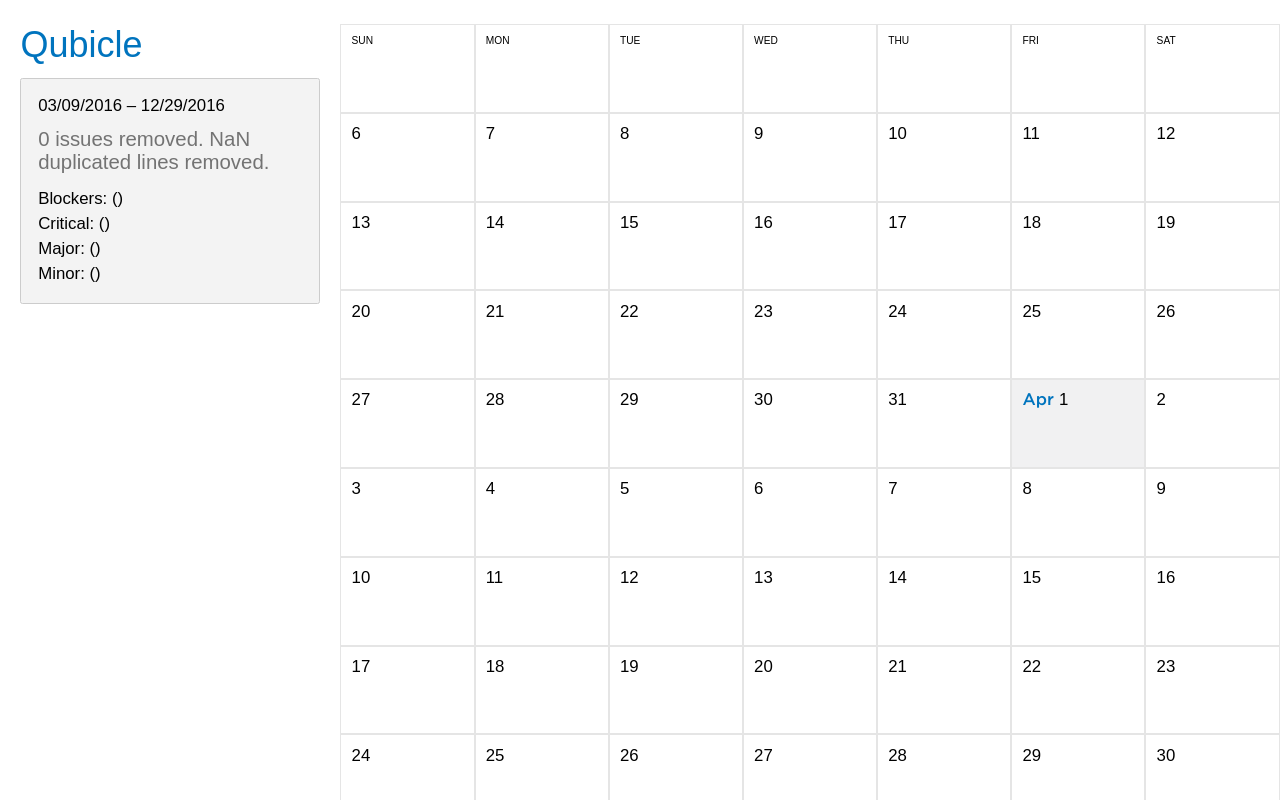
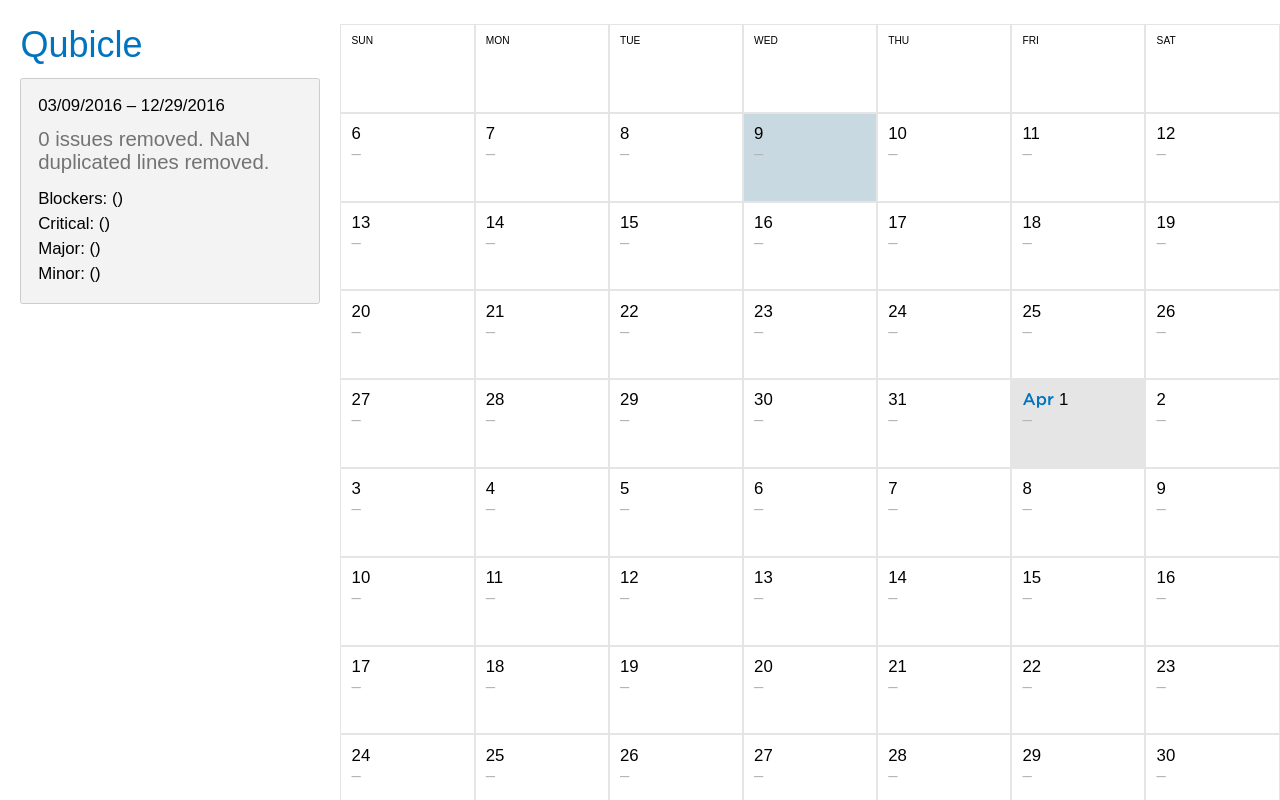
Before and after one commit to juanparadox/qubicle, a React app: page / in a window 1280 px wide. Shown: the top 800 px of the page. Built offline with nearby package versions, Linux system fonts and the light colour scheme.

Commit message:
Minor changes to logic and styles. Added event handlers on dates.

```diff
--- a/src/components/CalDay.js
+++ b/src/components/CalDay.js
@@ -1,8 +1,10 @@
 import React from 'react';
 
-const CalDay = ({ children, onClick, style }) => (
+const CalDay = ({ children, onClick, style, className }) => (
     <div
-        className="padding-1 borderWidth-1 borderColor-white-10 width-seventh height-13"
+        className={
+            "padding-1 borderWidth-1 borderColor-white-10 width-seventh height-13 " + className
+        }
         onClick={ onClick }
         style={ style }
     >
--- a/src/components/Email.js
+++ b/src/components/Email.js
@@ -109,14 +109,18 @@ class Email extends React.Component {
         this.sendReq();
     }
 
-    setFrom = (e) => {
-    	this.setState({from: e.target.value});
-        this.sendReq();
-    }
+    // setFrom = (e) => {
+    // 	this.setState({from: e.target.value});
+    //     this.sendReq();
+    // }
+    //
+    // setTo = (e) => {
+    // 	this.setState({to: e.target.value});
+    //     this.sendReq();
+    // }
 
-    setTo = (e) => {
-    	this.setState({to: e.target.value});
-        this.sendReq();
+    handleDateClick = (event) => {
+        console.log('handleDateClick', event);
     }
 
 	render() {
@@ -160,7 +164,7 @@ class Email extends React.Component {
 	    	    <ScrollyCal
                     className='width-three-fourths paddingLeft-5 paddingVertical-6'
                     data={ this.state.data }
-                    onDateClick=''
+                    onDateClick={ this.handleDateClick }
                     startDate={ this.format(this.today, 'MM/DD/YYYY') }
                     endDate={ this.format('2016-03-09', 'MM/DD/YYYY') }
                 />
--- a/src/components/ScrollyCal.js
+++ b/src/components/ScrollyCal.js
@@ -12,7 +12,7 @@ import {
 import CalDay from './CalDay';
 
 const ScrollyCal = ({ data, onDateClick, startDate, endDate, className }) => {
-    console.log('ScrollyCal', data);
+    // console.log('ScrollyCal', data);
     let weeks = differenceInCalendarWeeks(startDate, endDate) + 1,
         startOfFirstWeek = startOfWeek(endDate);
 
@@ -35,31 +35,40 @@ const ScrollyCal = ({ data, onDateClick, startDate, endDate, className }) => {
         let elements = [],
             i = 0;
         for (i; i < count; i++) {
-            let day = addDays(fromDate, i);
+            let day = addDays(fromDate, i),
+                formattedDay = format(day, 'MM-DD-YYYY'),
+                dayIsStartOfMonth = isEqual(day, startOfMonth(day)),
+                dayIsSelected = isEqual(day, startDate) || isEqual(day, endDate),
+                classes = '';
+
+            if(dayIsSelected){
+                classes += 'bgColor-ui-light borderColor-ui-dark';
+            }
+            else if (dayIsStartOfMonth) {
+                classes += 'bgColor-white-10';
+            }
+
             elements.push(
                 <CalDay
                     key={i}
-                    style={
-                        isEqual(day, startOfMonth(day))
-                        ? { backgroundColor: 'rgb(241, 241, 242)'}
-                        : null
-                    }
+                    className={classes}
+                    onClick={ onDateClick.bind(this, formattedDay) }
                 >
-                    {
-                        isEqual(day, startOfMonth(day)) &&
+                    {// if start of the month, add month (MMM format, ex: 'Dec')
+                        dayIsStartOfMonth &&
                         <span className="fontColor-primary fontFamily-medium">
                             { format(day, 'MMM ') }
                         </span>
                     }
-                    { format(day, 'D') }
-                    { (data && data[format(day, 'MM-DD-YYYY')] !== undefined) &&
-                        (
-                            <p
-                                className="textAlign-left"
-                                dangerouslySetInnerHTML={ { __html: data[format(day, 'MM-DD-YYYY')]} }
-                            >
-                            </p>
-                        )
+                    {// add the day
+                        format(day, 'D')
+                    }
+                    {// if we have data for this date...
+                        (data && data[formattedDay] !== undefined)
+                        // insert data
+                        ? <p dangerouslySetInnerHTML={ { __html: data[formattedDay]} }></p>
+                        // insert placeholder
+                        : <p className="fontColor-white-30">–</p>
                     }
                 </CalDay>
             )
```
